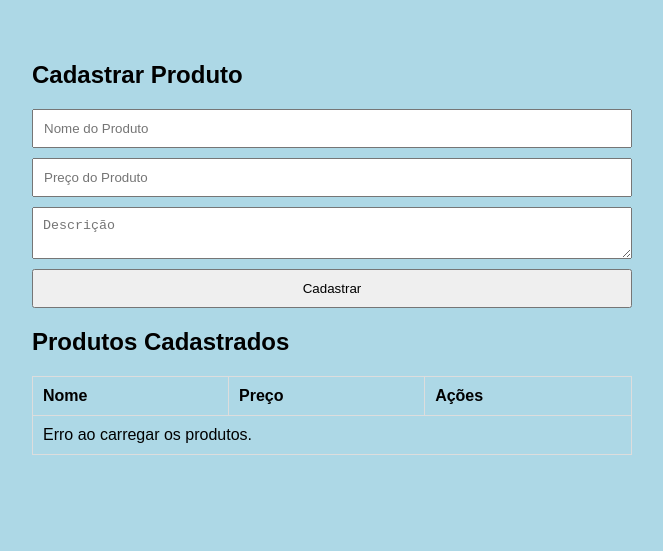
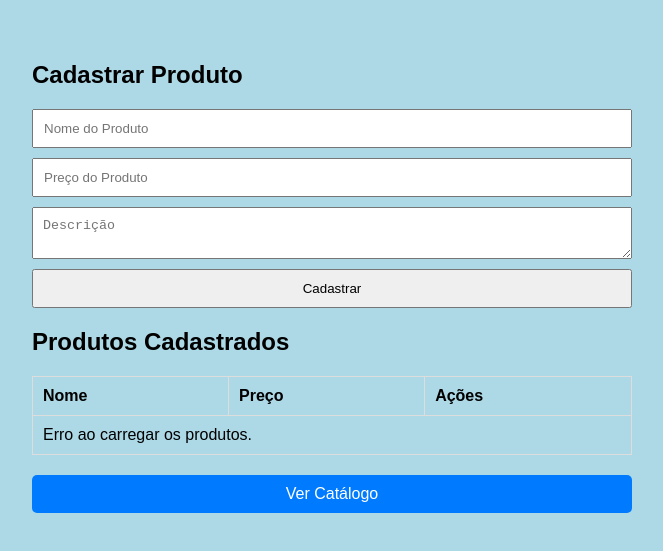
Before and after one commit to PipoqueiroSlz/MS-Distribuidora-Catalogo, a plain HTML site: page index.html in a window 1280 px wide. Shown: the part 253-804 px from the top of the page, without its empty margins (308-971 px from the left). Drawn offline with Linux system fonts and the light colour scheme; no server answers.

Commit message:
Update index.html

```diff
--- a/index.html
+++ b/index.html
@@ -54,13 +54,35 @@
             text-align: left;
         }
 
+        .view-catalog-btn {
+            display: block;
+            margin: 20px auto;
+            text-align: center;
+            max-width: 600px;
+        }
+
+        .view-catalog-btn button {
+            width: 100%;
+            padding: 10px;
+            font-size: 16px;
+            background-color: #007BFF;
+            color: white;
+            border: none;
+            border-radius: 5px;
+            cursor: pointer;
+        }
+
+        .view-catalog-btn button:hover {
+            background-color: #0056b3;
+        }
+
         /* Estilo responsivo */
         @media (max-width: 768px) {
             header img {
                 max-height: 120px; /* Ajustado para telas menores */
             }
 
-            .product-form, .product-list {
+            .product-form, .product-list, .view-catalog-btn {
                 width: 90%;
             }
 
@@ -115,6 +137,9 @@
                 <tbody id="product-list"></tbody>
             </table>
         </section>
+        <section class="view-catalog-btn">
+            <button onclick="window.location.href='catalogo_cliente.html'">Ver Catálogo</button>
+        </section>
     </main>
     <script src="script.js"></script>
 </body>
```
